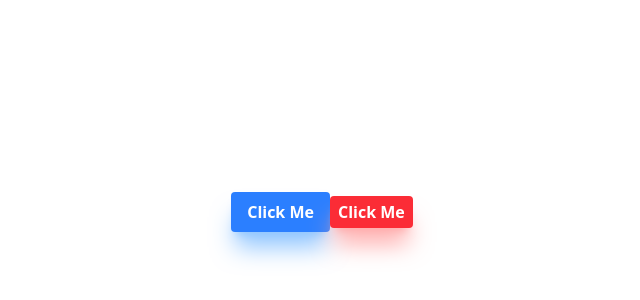
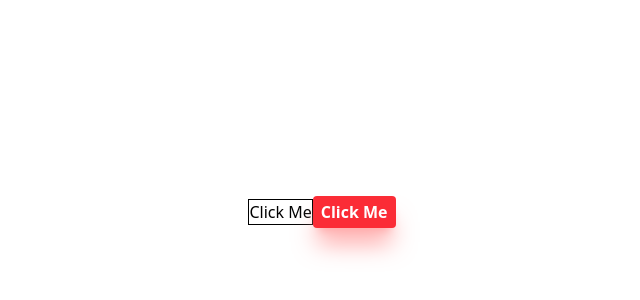
Before and after one commit to gemadp01/react-tailwindcss, a React (Vite) app: page / in a window 1280 px wide. Shown: the part 188-488 px from the top of the page, without its empty margins (318-958 px from the left). Built offline with nearby package versions, Linux system fonts and the light colour scheme.

Commit message:
feat: tambahan prop untuk menampung custom className pada component

```diff
--- a/src/App.jsx
+++ b/src/App.jsx
@@ -4,7 +4,7 @@ function App() {
   return (
     <>
       <div className="flex items-center justify-center min-h-screen">
-        <Button>Click Me</Button>
+        <Button className="border border-black-500">Click Me</Button>
         <Button color="danger" size="small">
           Click Me
         </Button>
--- a/src/Components/Button.jsx
+++ b/src/Components/Button.jsx
@@ -23,9 +23,13 @@ const buttonStyle = variant(
 );
 
 // console.log(buttonStyle({ color: "primary", size: "small" }));
-function Button({ children, color = "primary", size = "medium" }) {
+function Button({ children, color = "primary", size = "medium", ...props }) {
+  console.log(props);
   return (
-    <button className={buttonStyle({ color, size, corner: "rounded" })}>
+    <button
+      className={buttonStyle({ color, size, corner: "rounded" })}
+      {...props} // className="border border-black-500"
+    >
       {children}
     </button>
   );
```
